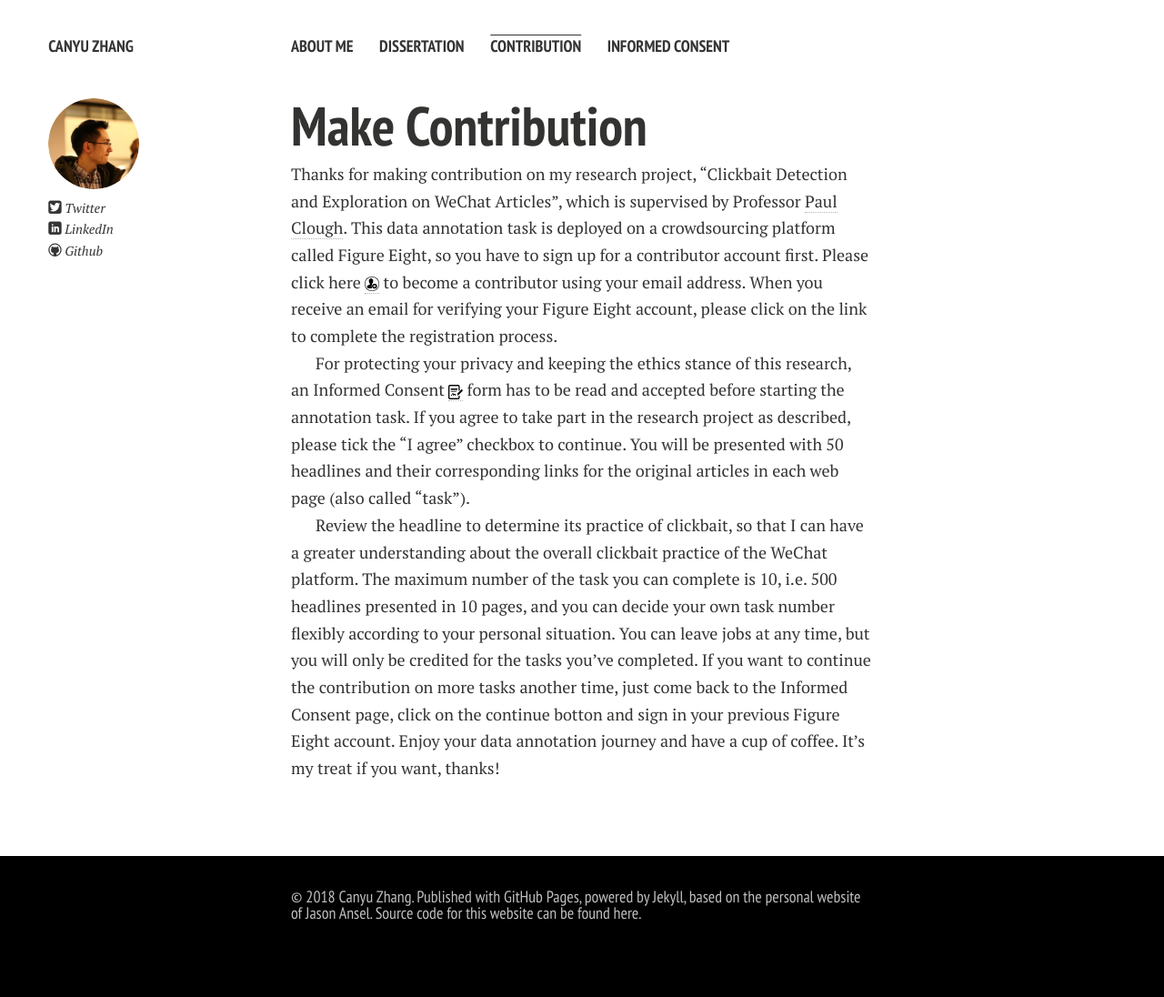
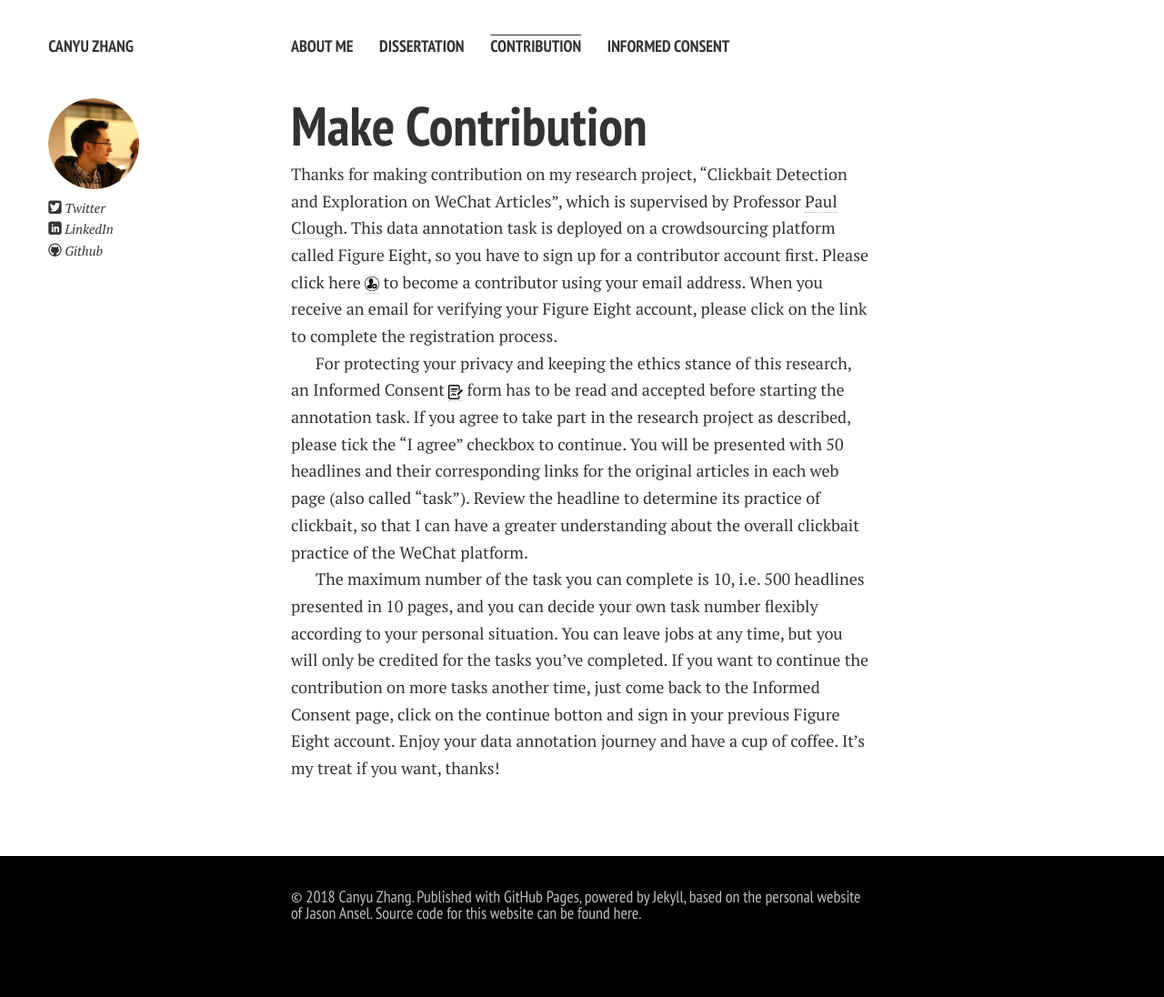
Before and after one commit to aaronzhangcanyu/aaronzhangcanyu.github.io, a Jekyll site: the page built from contribution.md, in a window 1280 px wide. Shown: the whole page at 91% size. Built offline with Jekyll 4.4.1, drawn with Linux system fonts in a browser that asks for light colours; nearby versions of some CDN libraries; Markdown is read by kramdown in place of the engine named in the settings.

Commit message:
Update contribution.md

```diff
--- a/contribution.md
+++ b/contribution.md
@@ -8,9 +8,9 @@
 
 Thanks for making contribution on my research project, “Clickbait Detection and Exploration on WeChat Articles”, which is supervised by Professor [Paul Clough]. This data annotation task is deployed on a crowdsourcing platform called Figure Eight, so you have to sign up for a contributor account first. Please click here <a href="https://tasks.figure-eight.work/users/new" target="_blank"><img src="/images/signupIcon.png" alt align="absmiddle" width="16" height="16"></a> to become a contributor using your email address. When you receive an email for verifying your Figure Eight account, please click on the link to complete the registration process.
 
-For protecting your privacy and keeping the ethics stance of this research, an Informed Consent [<img src="/images/img_415489.png" alt align="absmiddle" width="16" height="16">] form has to be read and accepted before starting the annotation task. If you agree to take part in the research project as described, please tick the “I agree” checkbox to continue. You will be presented with 50 headlines and their corresponding links for the original articles in each web page (also called "task").
+For protecting your privacy and keeping the ethics stance of this research, an Informed Consent [<img src="/images/img_415489.png" alt align="absmiddle" width="16" height="16">] form has to be read and accepted before starting the annotation task. If you agree to take part in the research project as described, please tick the “I agree” checkbox to continue. You will be presented with 50 headlines and their corresponding links for the original articles in each web page (also called "task"). Review the headline to determine its practice of clickbait, so that I can have a greater understanding about the overall clickbait practice of the WeChat platform.
 
-Review the headline to determine its practice of clickbait, so that I can have a greater understanding about the overall clickbait practice of the WeChat platform. The maximum number of the task you can complete is 10, i.e. 500 headlines presented in 10 pages, and you can decide your own task number flexibly according to your personal situation. You can leave jobs at any time, but you will only be credited for the tasks you've completed. If you want to continue the contribution on more tasks another time, just come back to the Informed Consent page, click on the continue botton and sign in your previous Figure Eight account. Enjoy your data annotation journey and have a cup of coffee. It's my treat if you want, thanks!
+The maximum number of the task you can complete is 10, i.e. 500 headlines presented in 10 pages, and you can decide your own task number flexibly according to your personal situation. You can leave jobs at any time, but you will only be credited for the tasks you've completed. If you want to continue the contribution on more tasks another time, just come back to the Informed Consent page, click on the continue botton and sign in your previous Figure Eight account. Enjoy your data annotation journey and have a cup of coffee. It's my treat if you want, thanks!
 
 
 
```
